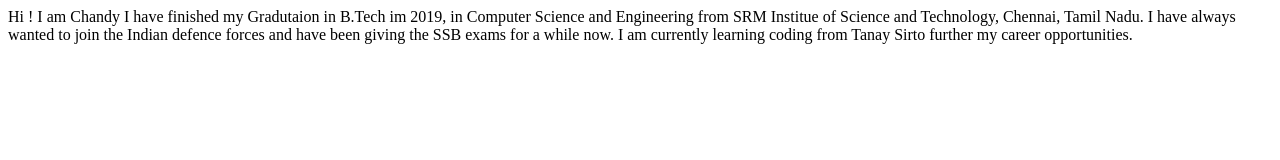
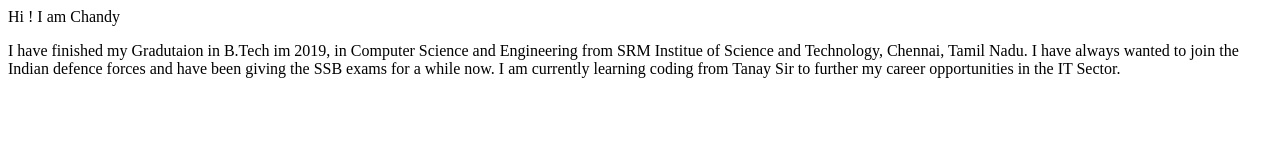
Before and after one commit to chandykozo/ChandyKozo-Site, a plain HTML site: page index.html in a window 1280 px wide. Drawn offline with Linux system fonts and the light colour scheme.

Commit message:
style: added P Tag

```diff
--- a/index.html
+++ b/index.html
@@ -8,14 +8,15 @@
 </head>
 <body>
     Hi ! I am Chandy
-
+<p>
     I have finished my Gradutaion in B.Tech im 2019, in Computer Science and Engineering
     from SRM Institue of Science and Technology, Chennai, Tamil Nadu.
 
     I have always wanted to join the Indian defence forces and have been giving the SSB
     exams for a while now.
 
-    I am currently learning coding from Tanay Sirto further my career opportunities.
-
+    I am currently learning coding from Tanay Sir to further my career opportunities in the
+    IT Sector.
+</p>
 </body>
 </html>
```
